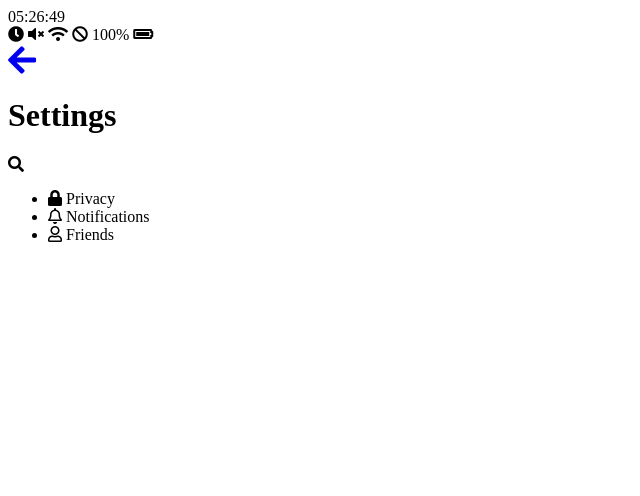
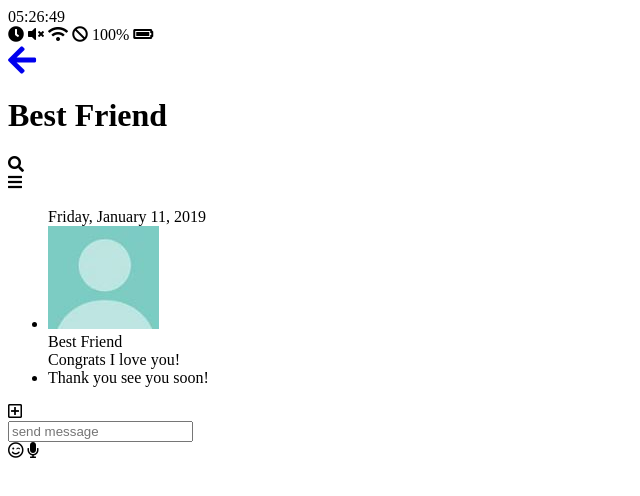
Before and after one commit to lhk3337/kakao-clone-2.0, a plain HTML site: page chat.html in a window 1280 px wide. Shown: the whole page, without its empty margins (0-640 px from the left). Drawn offline with Linux system fonts and the light colour scheme.

Commit message:
html_done

```diff
--- a/chat.html
+++ b/chat.html
@@ -10,7 +10,7 @@
       integrity="sha384-50oBUHEmvpQ+1lW4y57PTFmhCaXp0ML5d60M1M7uH2+nqUivzIebhndOJK28anvf"
       crossorigin="anonymous"
     />
-    <title>Setting | Kakao Clone</title>
+    <title>Chat | Kakao Clone</title>
     <!-- 실시간 시계 javascript -->
     <script>
       function printClock() {
@@ -66,50 +66,80 @@
         <i class="fas fa-battery-full"></i>
       </div>
     </div>
-    <!-- 왼쪽방향 화살표 아이콘부터 돋보기 아이콘까지 -->
+    <!-- 왼쪽방향 화살표 아이콘부터 바 아이콘까지 -->
     <header class="header">
-      <!-- 왼쪽 화살표와 Setting글씨 -->
+      <!-- 왼쪽 화살표와 Best Friend글씨 -->
       <div class="header__header-column">
-        <!-- 왼쪽 화살표 아이콘(more.html로 링크) -->
-        <a href="more.html" class="header__back-btn">
+        <!-- 왼쪽 화살표 아이콘(index.html로 링크) -->
+        <a href="index.html" class="header__back-btn">
           <i class="fas fa-arrow-left fa-2x"></i>
         </a>
-        <!-- Setting 글씨 -->
-        <h1 class="header__title">Settings</h1>
+        <!-- Best Friend 글씨 -->
+        <h1 class="header__title">Best Friend</h1>
       </div>
-      <!-- 돋보기 아이콘 -->
+      <!-- 돋보기 아이콘, 바 아이콘 -->
       <div class="header__header-column">
         <span class="header__icon">
           <i class="fas fa-search"></i>
         </span>
+        <div class="header__icon">
+          <i class="fas fa-bars"></i>
+        </div>
       </div>
     </header>
     <!-- 본문내용 -->
-    <main class="settings">
-      <!-- Privacy, Notifications, Friends 리스트 -->
-      <section class="settings__sections">
-        <ul class="settings__list">
-          <!-- Privacy 항목 -->
-          <li class="settings__setting">
-            <span class="settings__icon">
-              <i class="fas fa-lock"></i>
-            </span>
-            <span class="settings__title">Privacy</span>
-          </li>
-          <!-- Notifications 항목 -->
-          <li class="settings__setting">
-            <span class="settings__icon">
-              <i class="far fa-bell"></i>
-            </span>
-            <span class="settings__title">Notifications</span>
-          </li>
-          <!-- Friends 항목 -->
-          <li class="settings__setting">
-            <span class="settings__icon"> <i class="far fa-user"></i> </span
-            ><span class="settings__title">Friends</span>
-          </li>
-        </ul>
-      </section>
+    <main class="chat">
+      <!-- 메시지 내용 -->
+      <ul class="chat__messages">
+        <!-- 채팅 날짜 -->
+        <span class="chat__timestamp">Friday, January 11, 2019</span>
+        <!-- 상대방 메시지 -->
+        <li class="incoming-message message">
+          <img src="images/user.jpg" alt="" class="g-avatar message__avatar" />
+          <!-- 메시지 보낸이 및 내용 -->
+          <div class="mesage__content">
+            <!-- 보낸이 -->
+            <span class="message__author">Best Friend</span>
+            <!-- 내용 -->
+            <div class="message__bubble">
+              Congrats I love you!
+            </div>
+          </div>
+          <!-- 받은 채팅 시간 -->
+          <span class="message__timestamp"> </span>
+        </li>
+        <!-- 나의 메시지 -->
+        <li class="incoming-message message">
+          <!-- 보낸 채팅 시간 -->
+          <span class="message__timestamp"> </span>
+          <div class="mesage__content">
+            <div class="message__bubble">
+              Thank you see you soon!
+            </div>
+          </div>
+        </li>
+      </ul>
     </main>
+    <!-- 밑 채팅 쓰기 바 -->
+    <div class="chat__write">
+      <div class="chat__write-column">
+        <i class="far fa-plus-square"></i>
+      </div>
+      <div class="chat__write-column">
+        <input
+          type="text"
+          placeholder="send message"
+          class="chat__write-input"
+        />
+      </div>
+      <div class="chat__write-column">
+        <span class="chat__write-icon">
+          <i class="far fa-smile-wink"></i>
+        </span>
+        <span class="chat__write-icon">
+          <i class="fas fa-microphone"></i>
+        </span>
+      </div>
+    </div>
   </body>
 </html>
```
Also changed, not shown: friends.html (+4 -4 lines), index.html (+3 -1 lines), more.html (+1 -1 lines), images/user.jpg (added).
